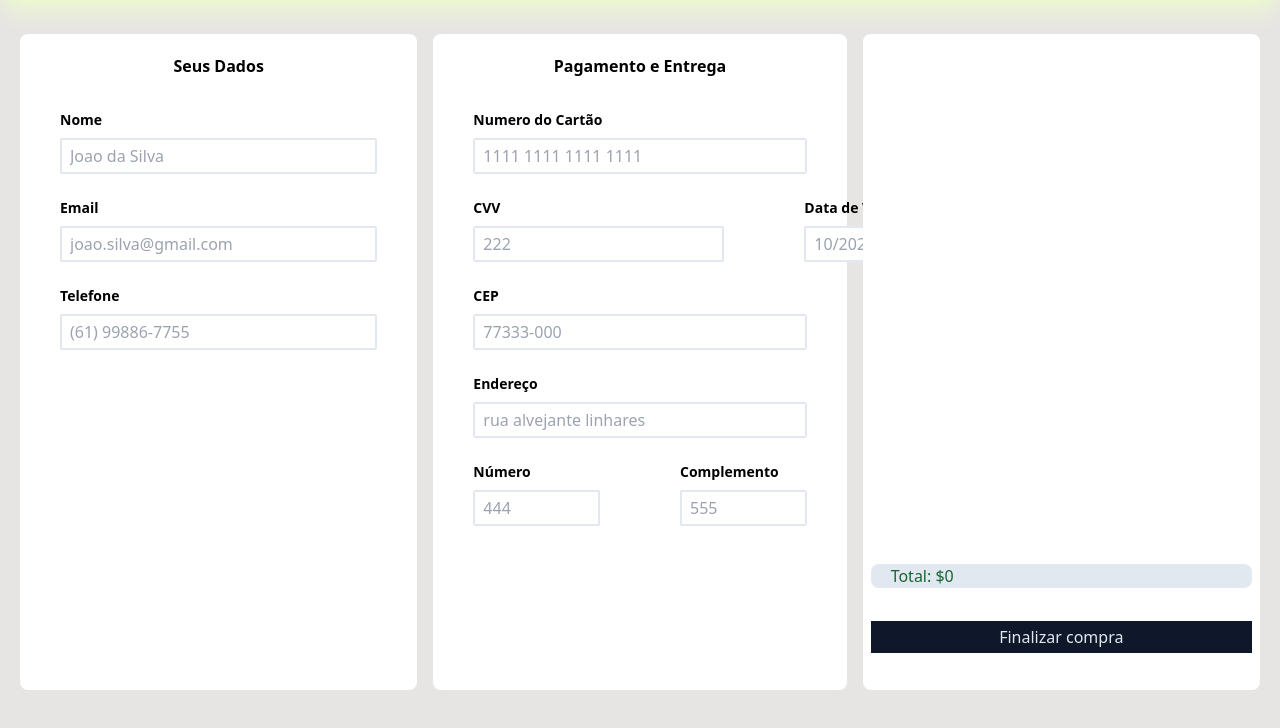
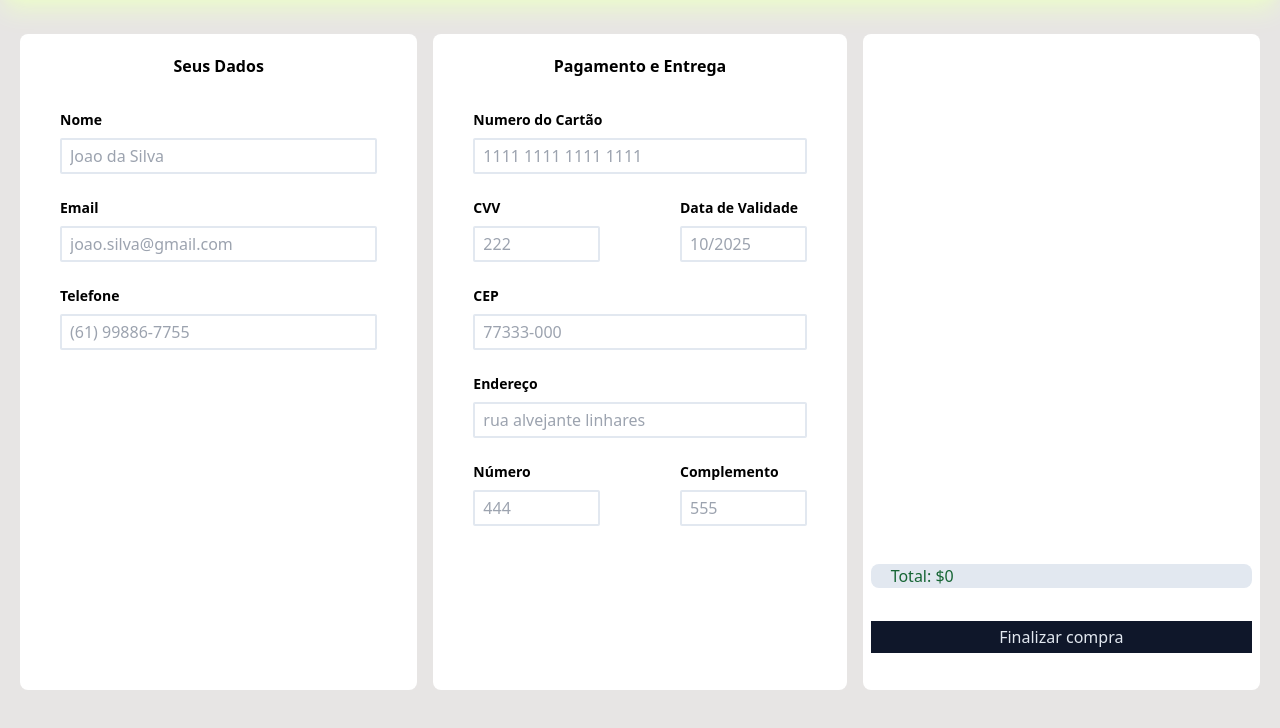
Before and after one commit to MuriloLucena08/GamePlayStore, a website built with Vite: page checkout.html in a window 1280 px wide. Shown: the part 70-798 px from the top of the page. Built offline with nearby package versions, Linux system fonts and the light colour scheme.

Commit message:
Update checkout.html

```diff
--- a/checkout.html
+++ b/checkout.html
@@ -80,7 +80,7 @@
             required
           >
         </div>
-        <div class="inline-flex">
+        <div class="flex">
           <div class="flex flex-col px-10 py-3 w-1/2">
             <label for="codigo-seguranca" class="font-bold text-sm mb-2">
               CVV
```
